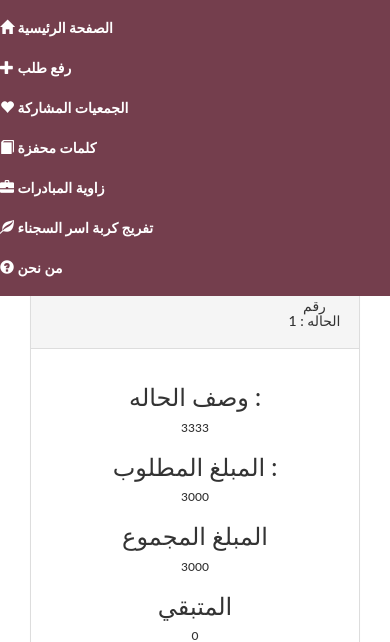
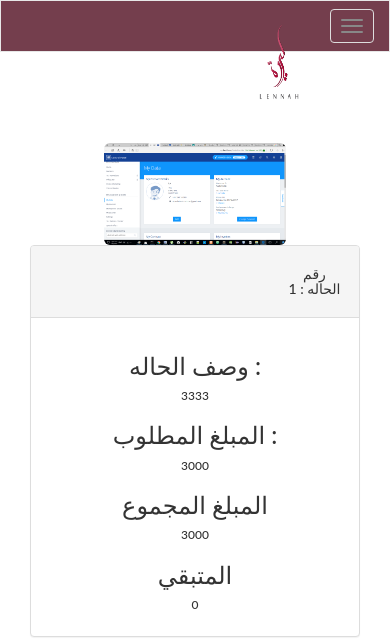
Before and after one commit to abdxax/leanh, a PHP site: page /info.php?id=1 in a window 390 px wide. Shown: the top 642 px of the page. Run offline with PHP 8.4, Linux system fonts and the light colour scheme; data comes from the database, SQL or seed files in the repository; some libraries are stand-ins or nearby versions.

Commit message:
fix image size and navbar for xs

```diff
--- a/page/header_p.php
+++ b/page/header_p.php
@@ -38,7 +38,7 @@ if (isset($_POST['savehelp'])){
 
 
 ?>
-<nav class="navbar navbar-expand-lg navbar-light bg-light navbar-fixed-top   colo">
+<nav class="navbar navbar-expand-lg navbar-light bg-light navbar-fixed-top   colo  hidden-xs">
 
 
      <ul class="nav navbar-nav">
@@ -81,7 +81,7 @@ if (isset($_POST['savehelp'])){
   <div class="modal-dialog">
     <div class="modal-content">
       <div class="modal-header">
-        <h4 class="modal-title text-center">اضافة حالة انسانيه</h4>
+        <h4 class="modal-title text-center">طلب خدمة من جمعيات اهلية </h4>
       </div>
       <div class="modal-body">
         <form class="form-horizontal" method="POST">
@@ -131,7 +131,7 @@ if (isset($_POST['savehelp'])){
             </div>
                        </div>
                        <div class="modal-footer">
-                       <input type="submit" name="saveord" class="btn btn-success" value="حفظ">
+                       <input type="submit" name="saveord" class="btn btn-info" value="تقديم">
                          <button type="button" class="btn btn-default " data-dismiss="modal">اغلاق</button>
 </form>
 
@@ -192,7 +192,7 @@ if (isset($_POST['savehelp'])){
 
 
 
-	<!--<header class="visible-xs visible-sm">
+	<header class="visible-xs ">
 <nav class="navbar navbar-default  colo">
 <div class="navbar-header pull-right">
       <button type="button" class="navbar-toggle collapsed " data-toggle="collapse" data-target="#bs-example-navbar-collapse-1" aria-expanded="false">
@@ -201,7 +201,7 @@ if (isset($_POST['savehelp'])){
         <span class="icon-bar"></span>
         <span class="icon-bar"></span>
       </button>
-     <!-- <a class="navbar-brand" href="#">Brand</a>
+    <a class="navbar-brand" href="index.php"><img src="../lenh2.png" style="width: 80px"></a>
     </div>
 
 
@@ -214,16 +214,16 @@ if (isset($_POST['savehelp'])){
 
 	</a>
 	-->
-	 <!--<div class="collapse navbar-collapse" id="bs-example-navbar-collapse-1">
+	 <div class="collapse navbar-collapse" id="bs-example-navbar-collapse-1">
 
 		<ul class="nav navbar-nav">
 		<li><a href="index.php">الصقحة الرئيسيه</a></li>
-		<li><a href="index.php">تسجيل دخول</a></li>
-    	 <li ><a href="adds.php" >رفع حالة انسانيه </a></li>
+
+    	 <li ><a href="#" data-toggle="modal" data-target="#Adds" class="nav-link">رفع طلب</a></li>
     	 <li ><a href="display.php">الجعيات المشاركه</a></li>
     	 <li ><a href="word.php">كلمات محفزة</a></li>
     	<!-- <li ><a href="allstatics.php">احصائياتنا</a></li> -->
-    <!--	 <li ><a href="#">من نحن</a></li>
+     <li ><a href="#">من نحن</a></li>
 		</ul>
 		</div>
 	</nav>
--- a/page/ind.css
+++ b/page/ind.css
@@ -28,7 +28,7 @@ li a{
 
 .colo{
 background: #743e4d;
-display: inline;
+
 }
 
 
--- a/page/info.php
+++ b/page/info.php
@@ -72,8 +72,8 @@ $imj=$imgpa[1];
 <div class="container" style="margin-top: 91px">
 
 
-	<div class="col-md-4 col-md-offset-3">
-		<img src=<?php echo $imj;  ?> class="img-responsive img-rounded center-block">
+	<div class="col-sm-4  col-md-offset-3">
+		<img src=<?php echo $imj;  ?> class="img-responsive img-rounded center-block" style="width: 55%">
 
 	</div>
 	<div class="col-md-9 col-sm-9 col-xs-9 text-center h4">
--- a/page/it/index.php
+++ b/page/it/index.php
@@ -327,7 +327,7 @@ if (isset($_GET['msg'])){
 					</a>
 				</div>
 
-				<div class="col-md-4">
+			<!--	<div class="col-md-4">
 				<a href="#" data-toggle="modal" data-target="#adm">
 					<div class="panel panel-default">
 						<div class="panel-heading text-center" >
@@ -336,7 +336,7 @@ if (isset($_GET['msg'])){
 						<div class="panel-body text-center">تفعيل حساب للجهه منفذة</div>
 					</div>
 					</a>
-				</div>
+				</div>-->
 
 				<div class="col-md-4">
 				<a href="#" data-toggle="modal" data-target="#it">
```
